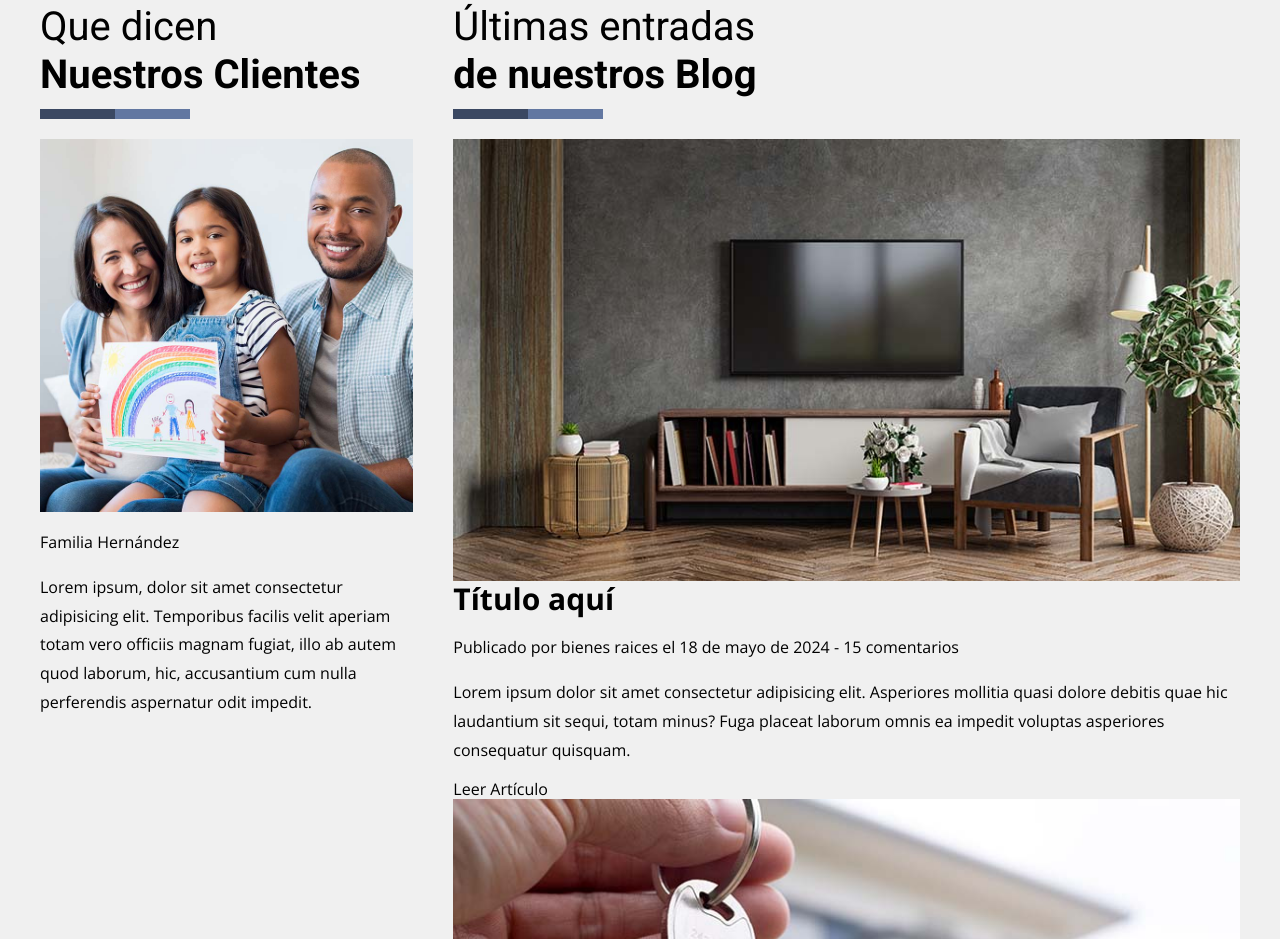
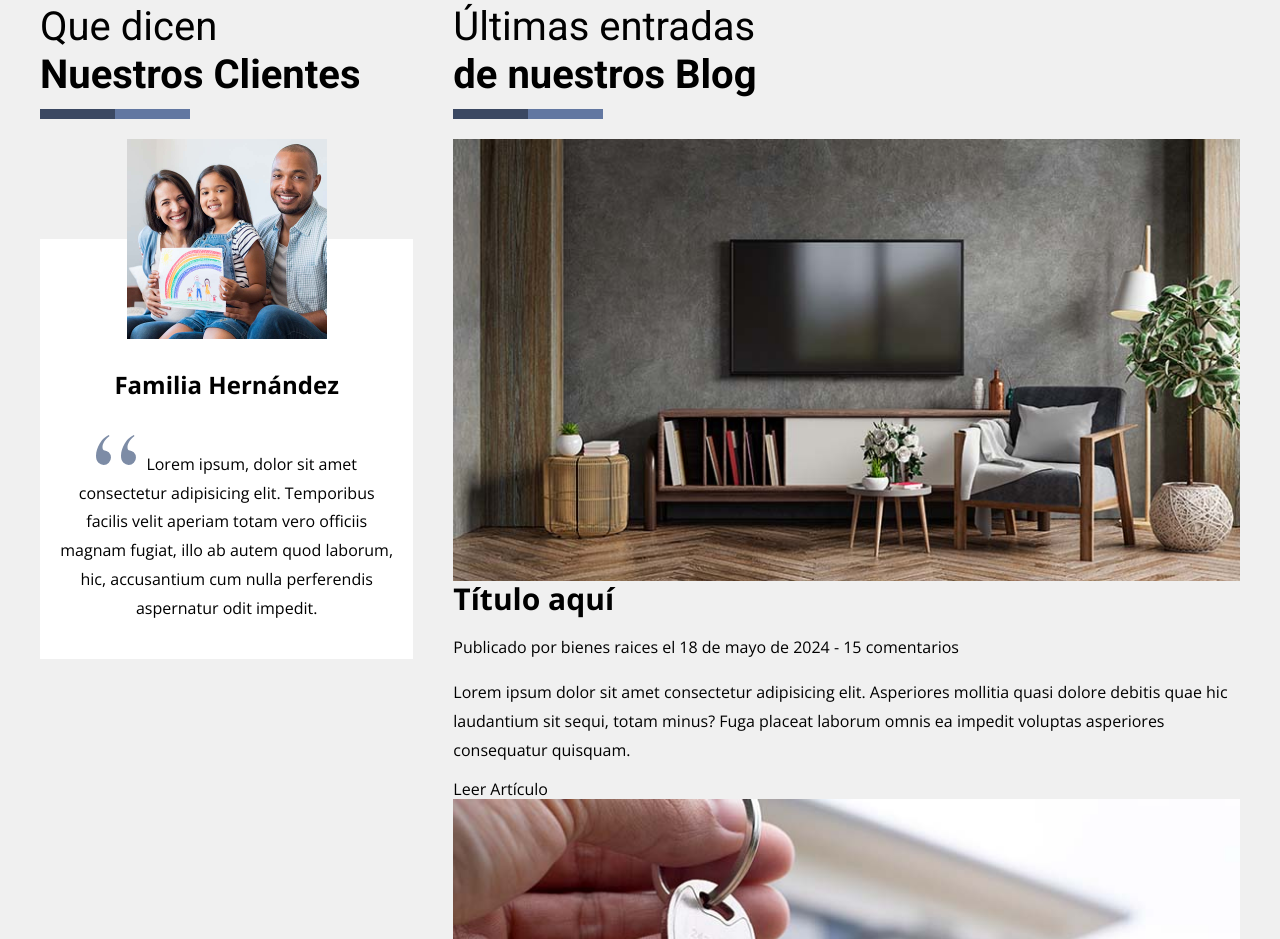
Before and after one commit to HenryTene/realState, a website: page index.html in a window 1280 px wide. Shown: the part 2644-3583 px from the top of the page. Drawn offline with nearby package versions, Linux system fonts and the light colour scheme; files that its build step writes are made by us from their sources; files whose address does not match are found by name.

Commit message:
:art: Se agrega  CSS a la seccion de nuestros clientes

```diff
--- a/src/scss/ui/contenido/_testimonial-blog.scss
+++ b/src/scss/ui/contenido/_testimonial-blog.scss
@@ -22,3 +22,36 @@
     }
 
 }
+
+.testimonial {
+    text-align: center;
+
+    &__imagen {
+        width: 20rem;
+        margin: 0 auto;
+    }
+
+    &__contenido {
+        background-color: v.$blanco;
+        margin-top: -10rem;
+        padding: 10rem 2rem 2rem 2rem;
+    }
+
+    &__nombre {
+        font-size: 2.4rem;
+        font-weight: 700;
+    }
+
+    &__texto {
+        &::before {
+            content: '';
+            background-image: url(../img/quote.svg);
+            background-repeat: no-repeat;
+            background-position: center;
+            display: inline-block;
+            width: 4rem;
+            height: 4rem;
+            margin-right: 1rem;
+        }
+    }
+}
```
